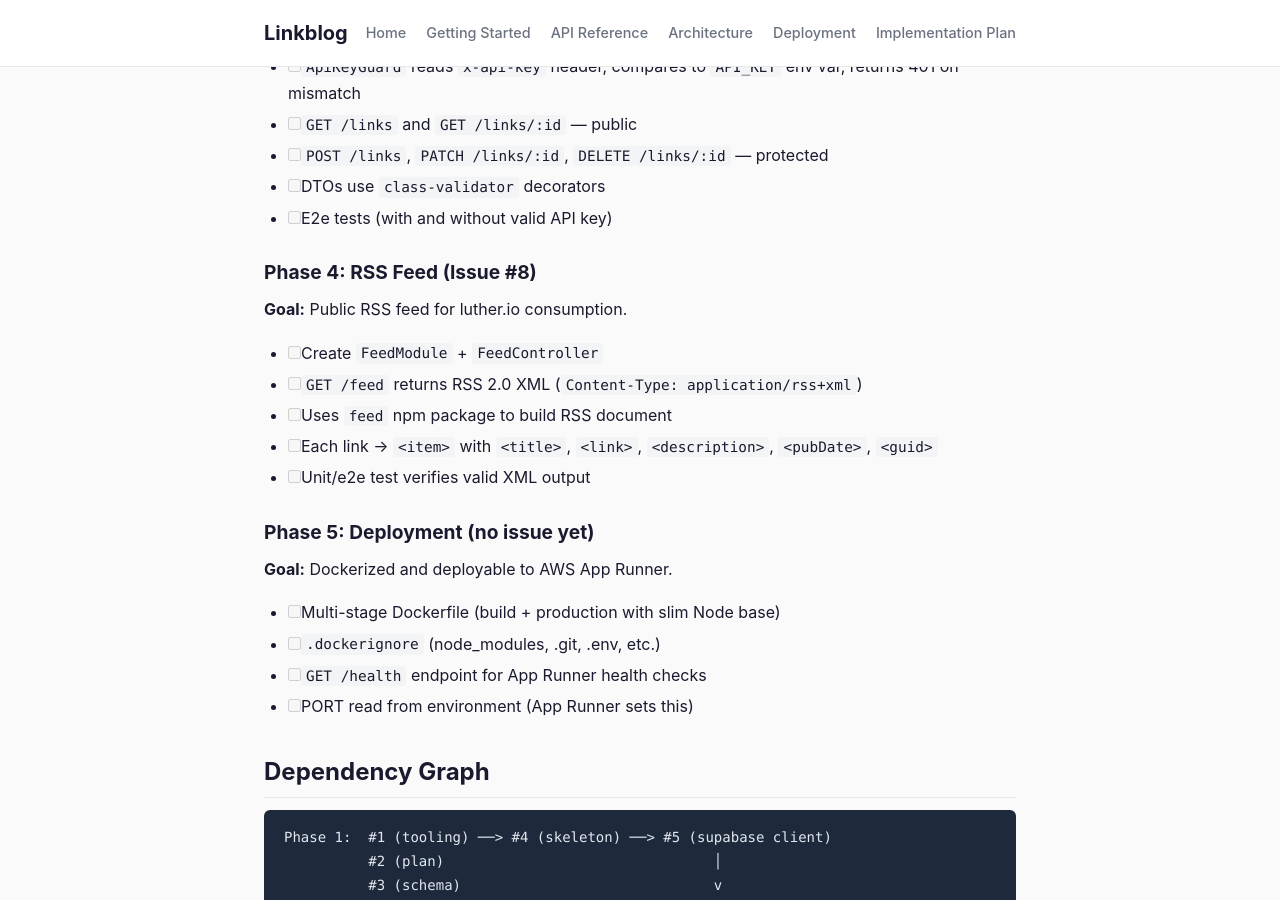
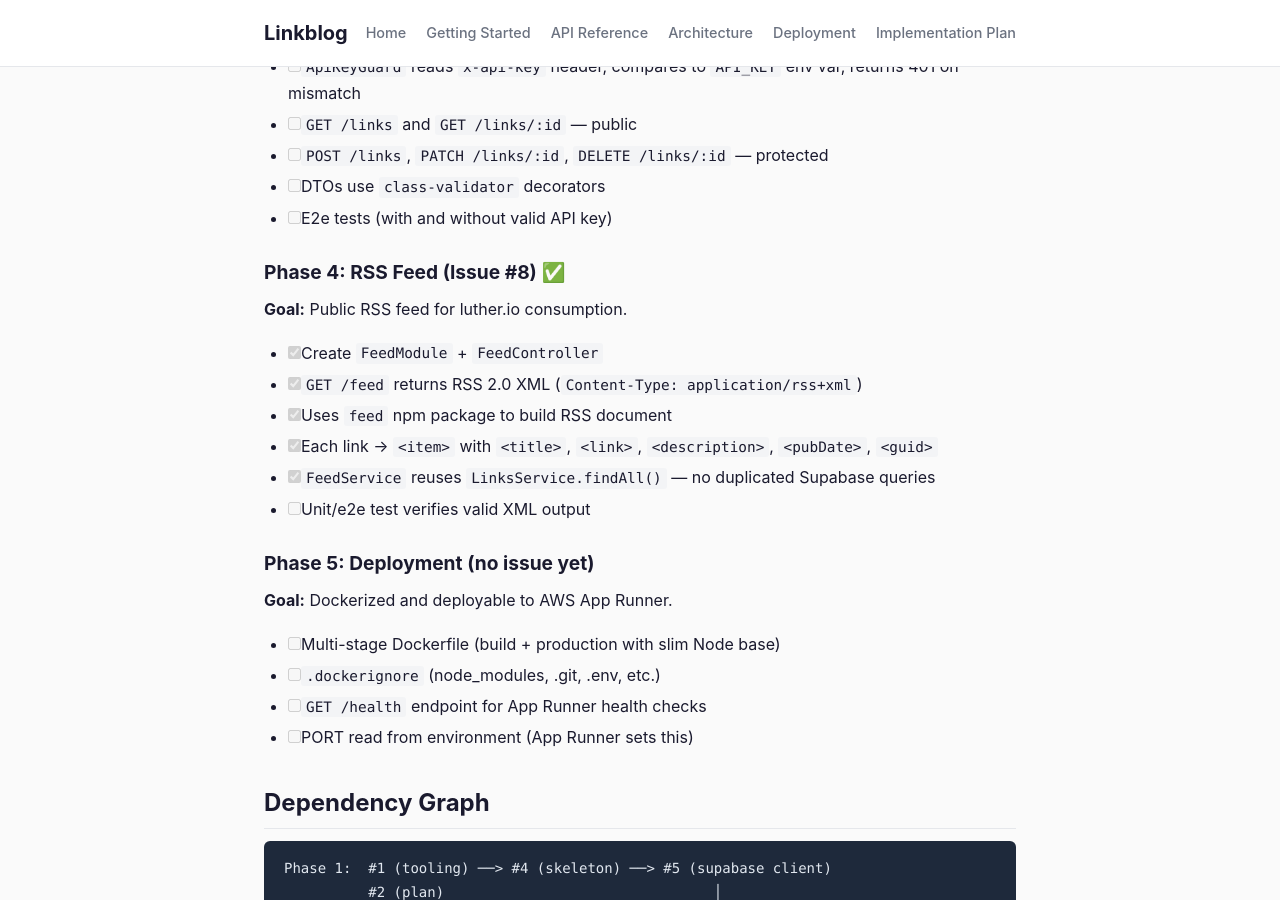
Before and after one commit to vidluther/linkblog, a Jekyll site: the page built from docs/implementation-plan.md, in a window 1280 px wide and 900 px high, scrolled down 2997 px. Built offline with Jekyll 4.4.1, drawn with Linux system fonts in a browser that asks for light colours.

Commit message:
docs: update postman tests and implementation plan for /feed endpoint (#9)

```diff
--- a/docs/implementation-plan.md
+++ b/docs/implementation-plan.md
@@ -107,14 +107,15 @@ Client (curl/scripts) --> NestJS API --> Supabase (Postgres)
 - [ ] DTOs use `class-validator` decorators
 - [ ] E2e tests (with and without valid API key)
 
-### Phase 4: RSS Feed (Issue #8)
+### Phase 4: RSS Feed (Issue #8) ✅
 
 **Goal:** Public RSS feed for luther.io consumption.
 
-- [ ] Create `FeedModule` + `FeedController`
-- [ ] `GET /feed` returns RSS 2.0 XML (`Content-Type: application/rss+xml`)
-- [ ] Uses `feed` npm package to build RSS document
-- [ ] Each link → `<item>` with `<title>`, `<link>`, `<description>`, `<pubDate>`, `<guid>`
+- [x] Create `FeedModule` + `FeedController`
+- [x] `GET /feed` returns RSS 2.0 XML (`Content-Type: application/rss+xml`)
+- [x] Uses `feed` npm package to build RSS document
+- [x] Each link → `<item>` with `<title>`, `<link>`, `<description>`, `<pubDate>`, `<guid>`
+- [x] `FeedService` reuses `LinksService.findAll()` — no duplicated Supabase queries
 - [ ] Unit/e2e test verifies valid XML output
 
 ### Phase 5: Deployment (no issue yet)
```
Also changed, not shown: other parts of docs/implementation-plan.md (+1 -1 lines), postman/collection.json (+14 -2 lines).
